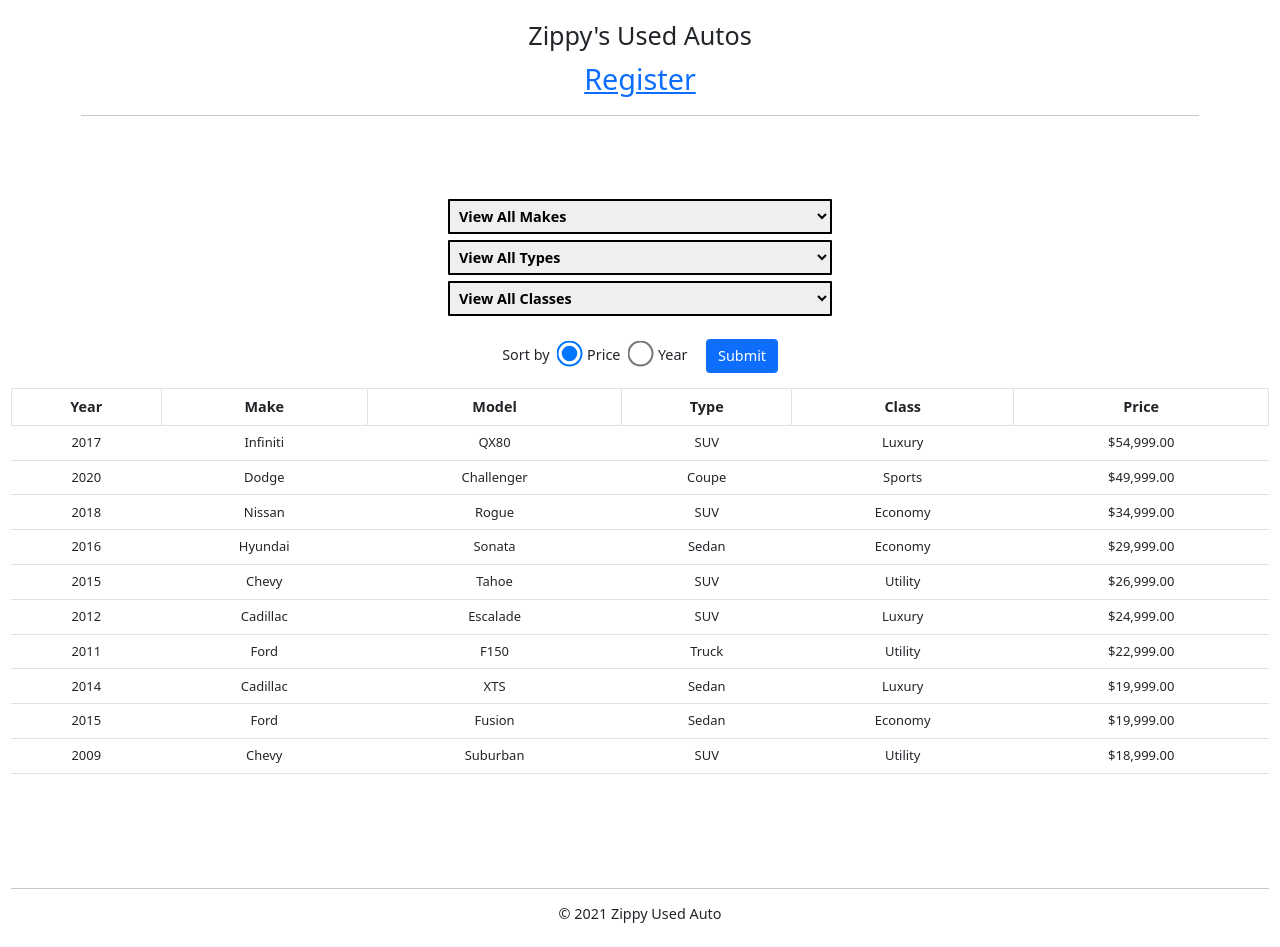
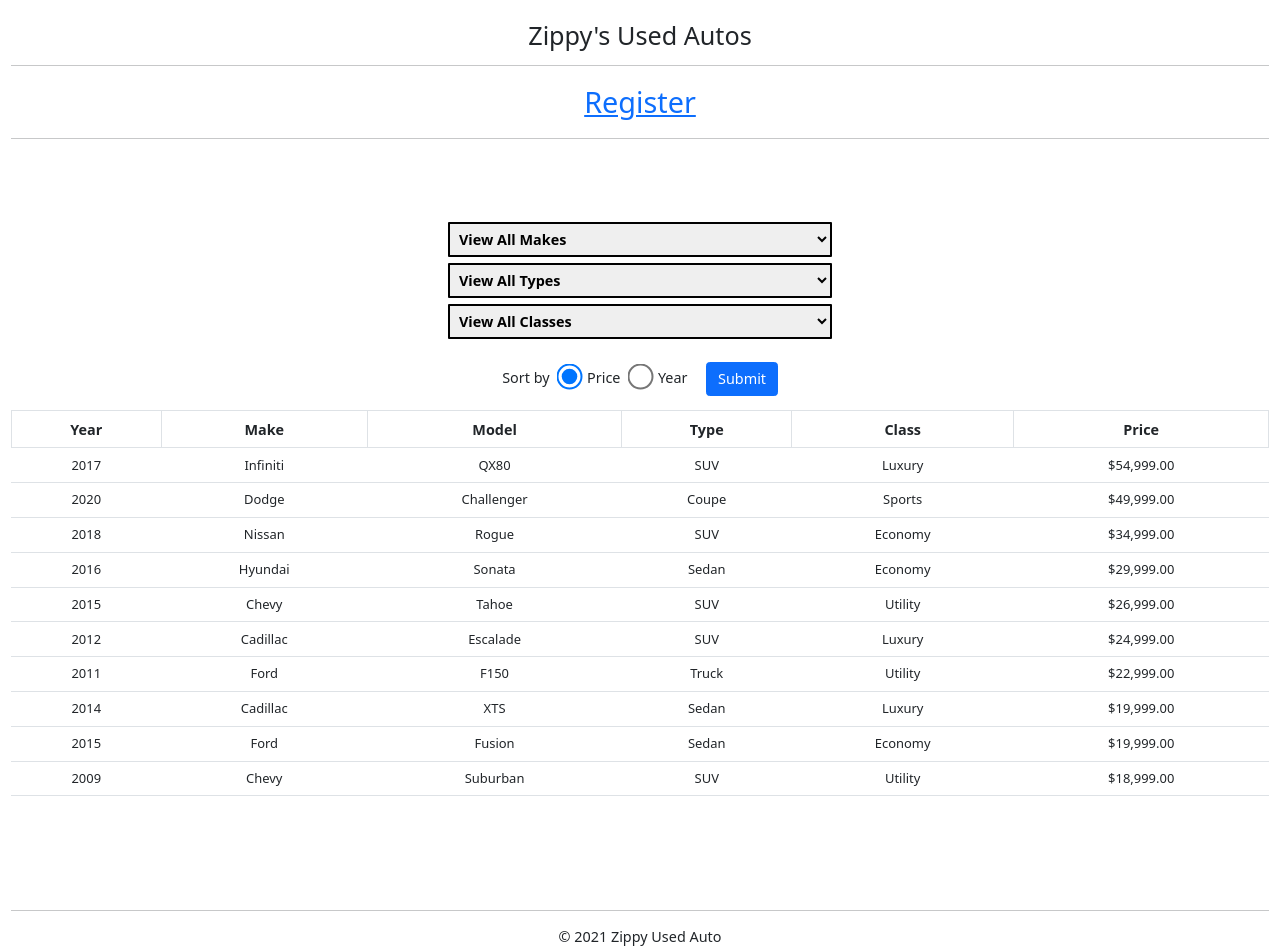
Before and after one commit to codyhinz/sessioncookies, a PHP site: page /index.php in a window 1280 px wide. Before the commit the page ends 923 px from the top, so only its background shows below. Run offline with PHP 8.4, Linux system fonts and the light colour scheme; data comes from the database, SQL or seed files in the repository.

Commit message:
Final update to style, HOPEFULLY.

```diff
--- a/view/header.php
+++ b/view/header.php
@@ -11,9 +11,8 @@
 <body class="container-fluid text-center">
     <main>
     <header>
-    <div class="container">
-        <div class="float-left"><h3>Zippy's Used Autos</h3></div>
-        <div class="float-right">
+        <h3>Zippy's Used Autos</h3>
+        <hr/>
         <?php if($action != 'register' && !isset($_SESSION['userid']) && $action != 'logout') { ?>
             <a class="register_link" href=".?action=register">Register</a>
         <?php } else if($action != 'register' && isset($_SESSION['userid']) && $action != 'logout') { ?>
@@ -21,7 +20,5 @@
         <?php } else { ?>
             <div class="register_link">&nbsp;</div>
         <?php } ?>
-        </div>
         <hr/>
-    </div>
     </header>
```
Lines whose indentation alone changed are shown as unchanged.
